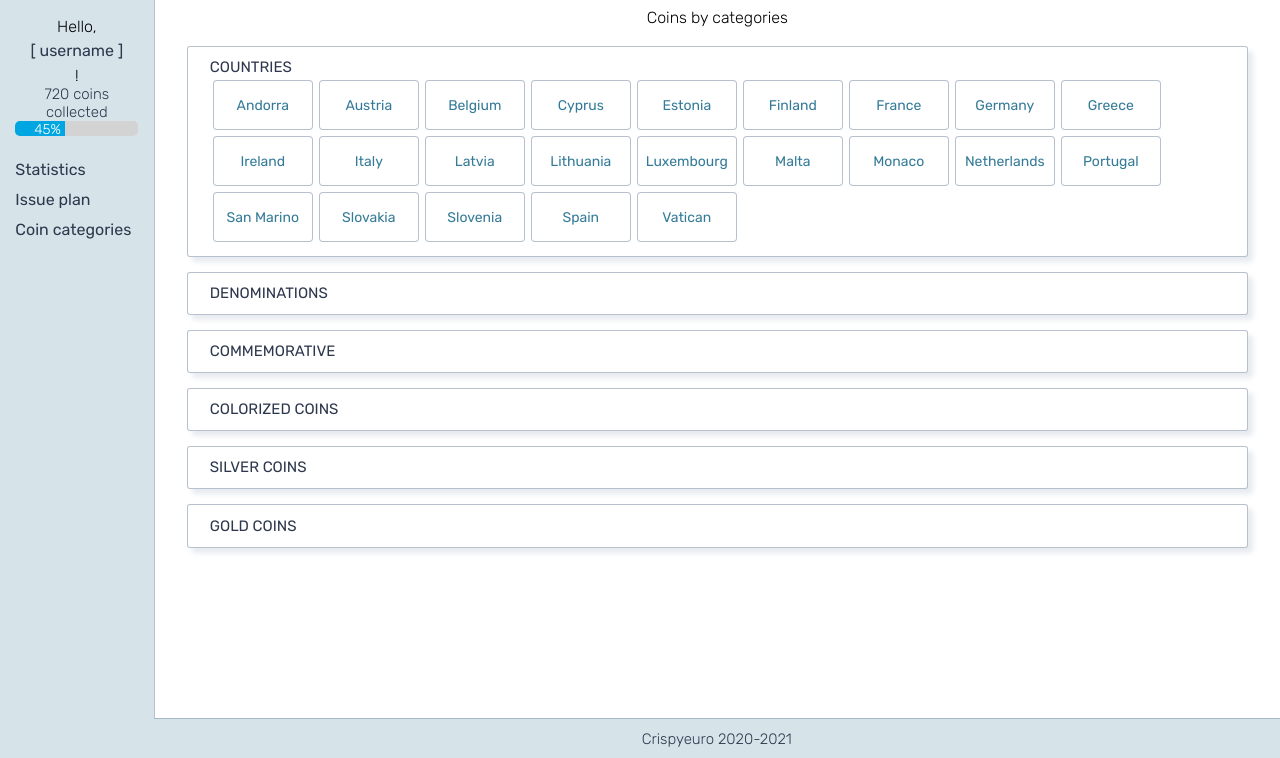
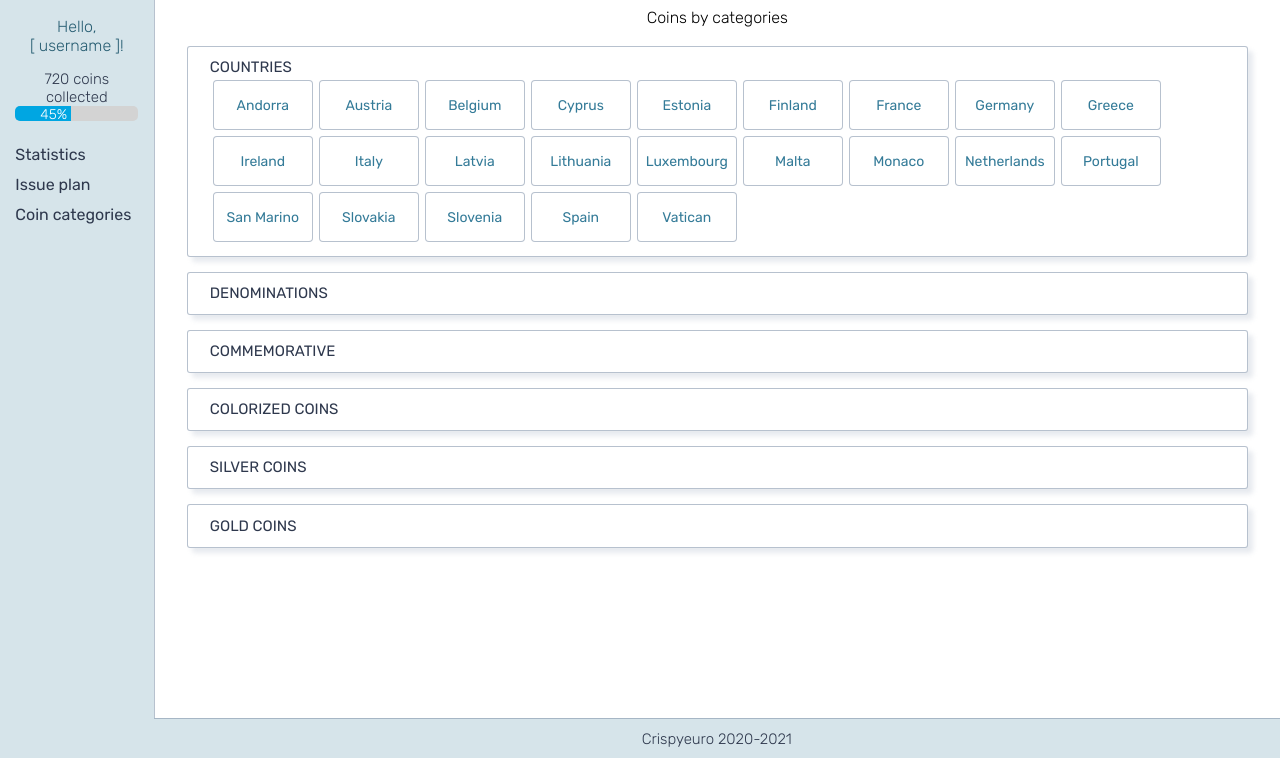
Before and after one commit to crispyeuro/crispyeuro-client, a website: page static/index.html in a window 1280 px wide. Shown: the part 42-800 px from the top of the page. Drawn offline with Linux system fonts and the light colour scheme.

Commit message:
style: add side navigation changes

```diff
--- a/styles/layout.css
+++ b/styles/layout.css
@@ -150,6 +150,21 @@ nav a:hover {
     width: 2vw;
 }
 
+.sideNavUsername {
+    font-size: 16px;
+    color: rgba(39, 93, 114, 1);
+    margin-bottom: 15px;
+}
+
+.sideNavUsername a {
+    text-decoration: none;
+    color: rgba(39, 93, 114, 1);
+}
+
+.sideNavUsername a:hover {
+    color: rgba(52, 123, 152, 1);
+}
+
 .sideNavMeterName {
     font-size: 15px;
     color: rgb(46, 56, 77, 1);
@@ -163,7 +178,7 @@ nav a:hover {
 }
 
 .myCoinsAmountProgress {
-    width: 40%;
+    width: 45%;
     height: 15px;
     border-top-left-radius: 5px;
     border-bottom-left-radius: 5px;
@@ -191,7 +206,7 @@ nav a:hover {
     list-style-type: none;
 }
 
-.sideNav a {
+.sideNav .menuLink {
     display: block;
     line-height: 30px;
     font-family: 'Rubik', sans-serif;
@@ -200,7 +215,7 @@ nav a:hover {
     color: rgb(46, 56, 77, 1);
 }
 
-.sideNav a:hover {
+.sideNav .menuLink:hover {
     color: rgba(52, 123, 152, 1);
 }
 
```
